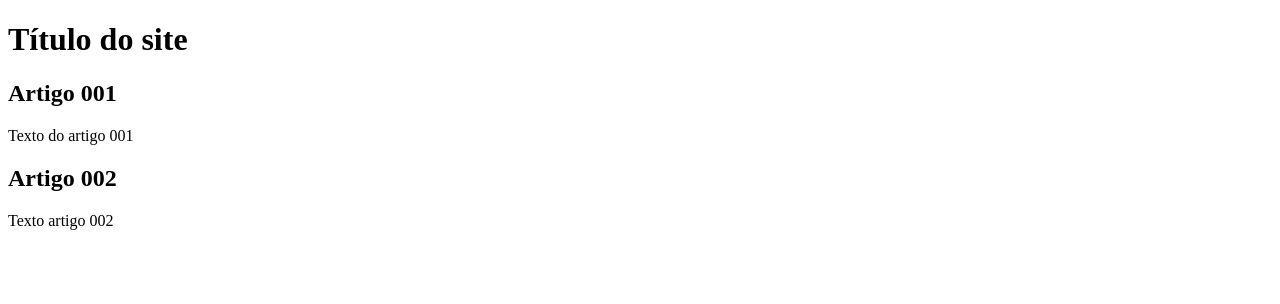
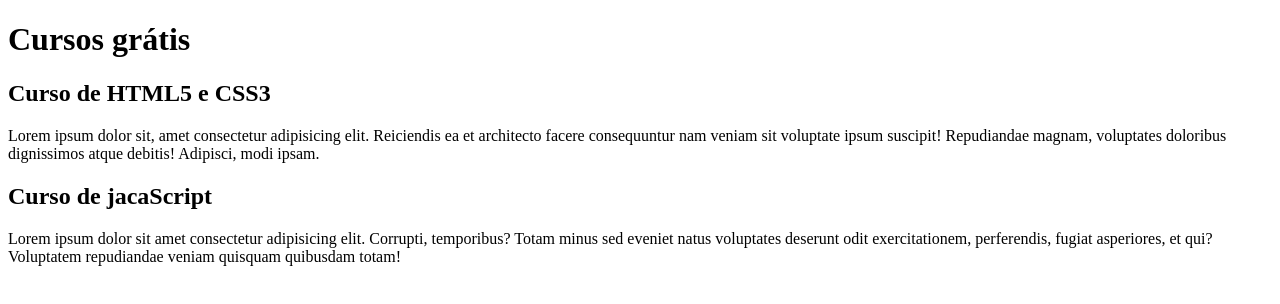
Before and after one commit to 31php/projetoTeste, a plain HTML site: page index.html in a window 1280 px wide. Drawn offline with Linux system fonts and the light colour scheme.

Commit message:
comecei a escrever conteúdo

```diff
--- a/index.html
+++ b/index.html
@@ -8,15 +8,15 @@
 <body>
     <main>
         <header>
-            <h1>Título do site</h1>
+            <h1>Cursos grátis</h1>
         </header>
         <article>
-            <h2>Artigo 001</h2>
-            <p>Texto do artigo 001</p>
+            <h2>Curso de HTML5 e CSS3</h2>
+            <p>Lorem ipsum dolor sit, amet consectetur adipisicing elit. Reiciendis ea et architecto facere consequuntur nam veniam sit voluptate ipsum suscipit! Repudiandae magnam, voluptates doloribus dignissimos atque debitis! Adipisci, modi ipsam.</p>
         </article>
         <article>
-            <h2>Artigo 002</h2>
-            <p>Texto artigo 002</p>
+            <h2>Curso de jacaScript</h2>
+            <p>Lorem ipsum dolor sit amet consectetur adipisicing elit. Corrupti, temporibus? Totam minus sed eveniet natus voluptates deserunt odit exercitationem, perferendis, fugiat asperiores, et qui? Voluptatem repudiandae veniam quisquam quibusdam totam!</p>
         </article>
     </main>
 </body>
```
